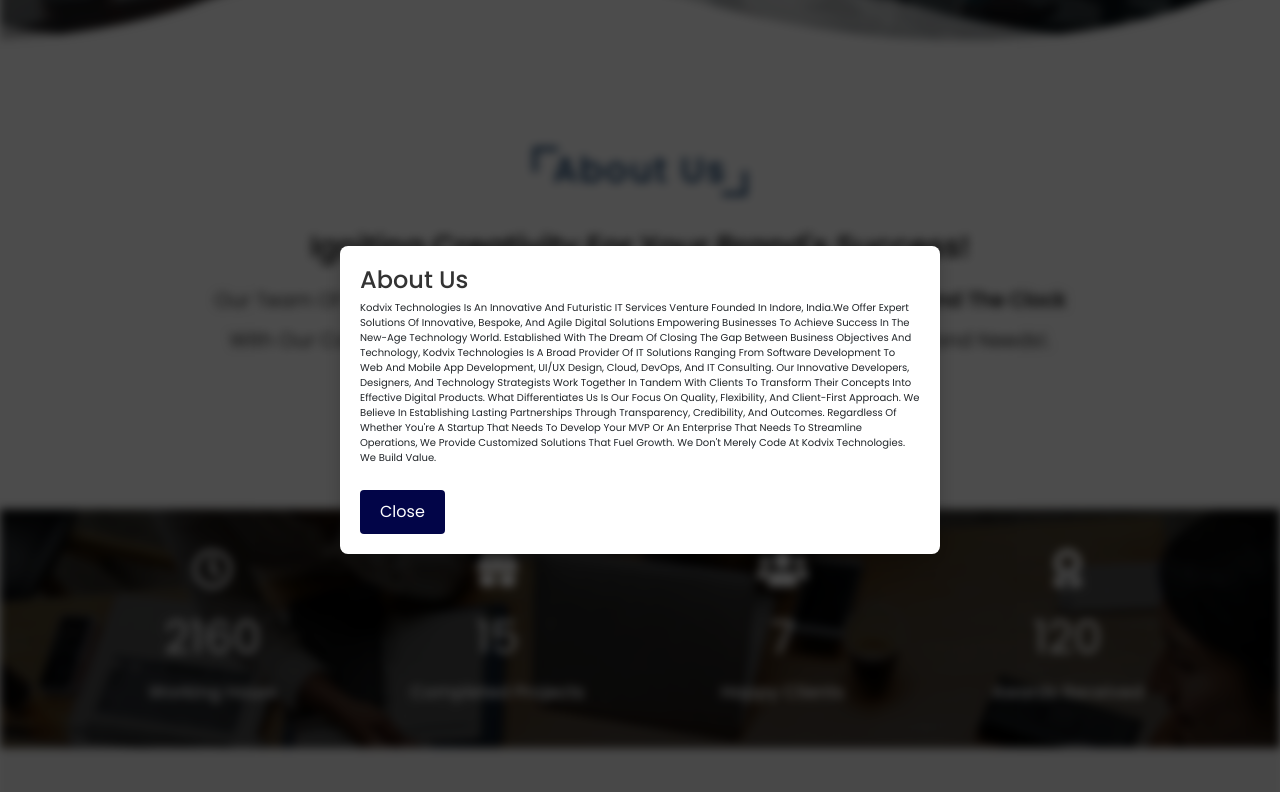
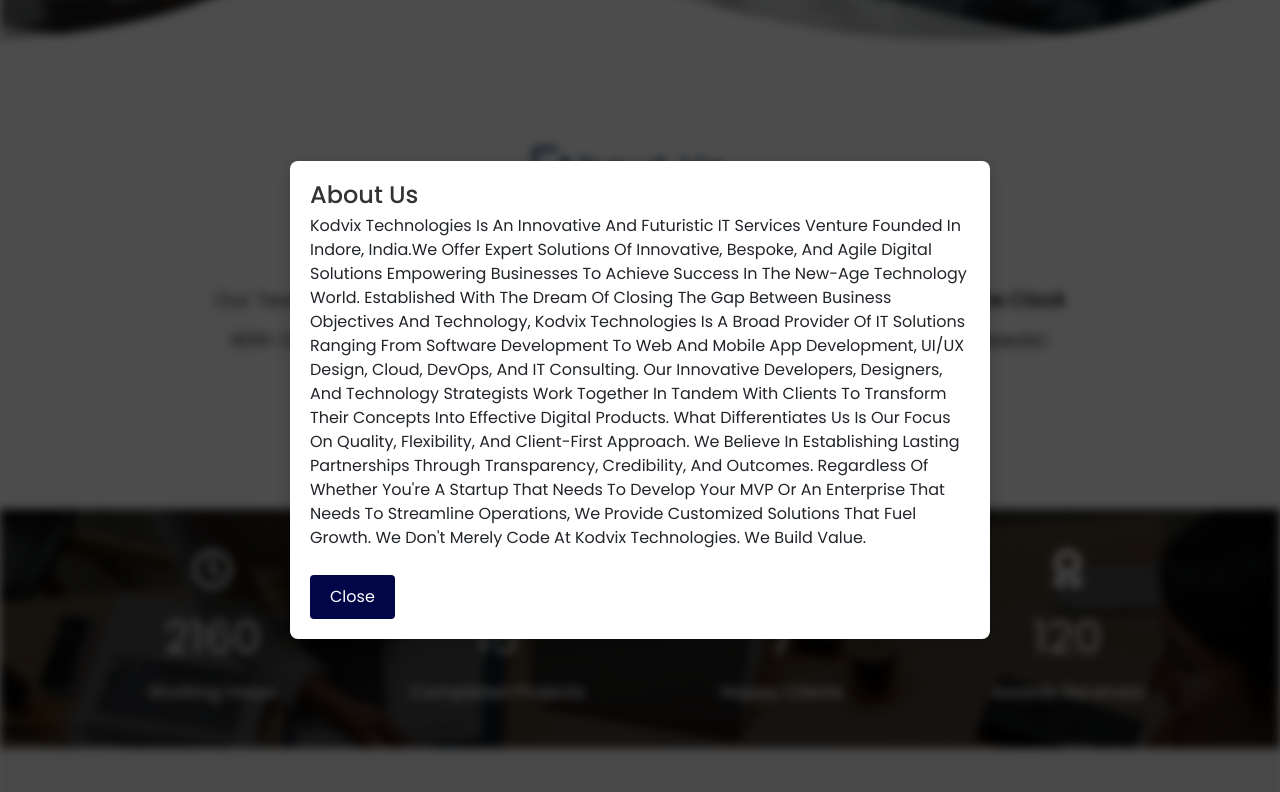
Before and after one commit to AjayR-140694/KodVix-Technologies, a plain HTML site: page index.html in a window 1280 px wide. Both pictures are taken after a click on the button "Read More". Shown: the part 731-1523 px from the top of the page. Drawn offline with nearby package versions, Linux system fonts and the light colour scheme.

Commit message:
Update style.css

```diff
--- a/css/style.css
+++ b/css/style.css
@@ -264,7 +264,8 @@
     border-radius: 8px;
     padding: 20px;
     width: 80%;
-    max-width: 600px;
+    font-size: medium;
+    max-width: 700px;
     max-height: 80vh;
     overflow-y: auto;
     position: relative;
@@ -1003,6 +1004,8 @@
         color: #aaa;
         font-size: 1.5rem;
     }
+
+
 
     .footer {
         position: relative;
```
